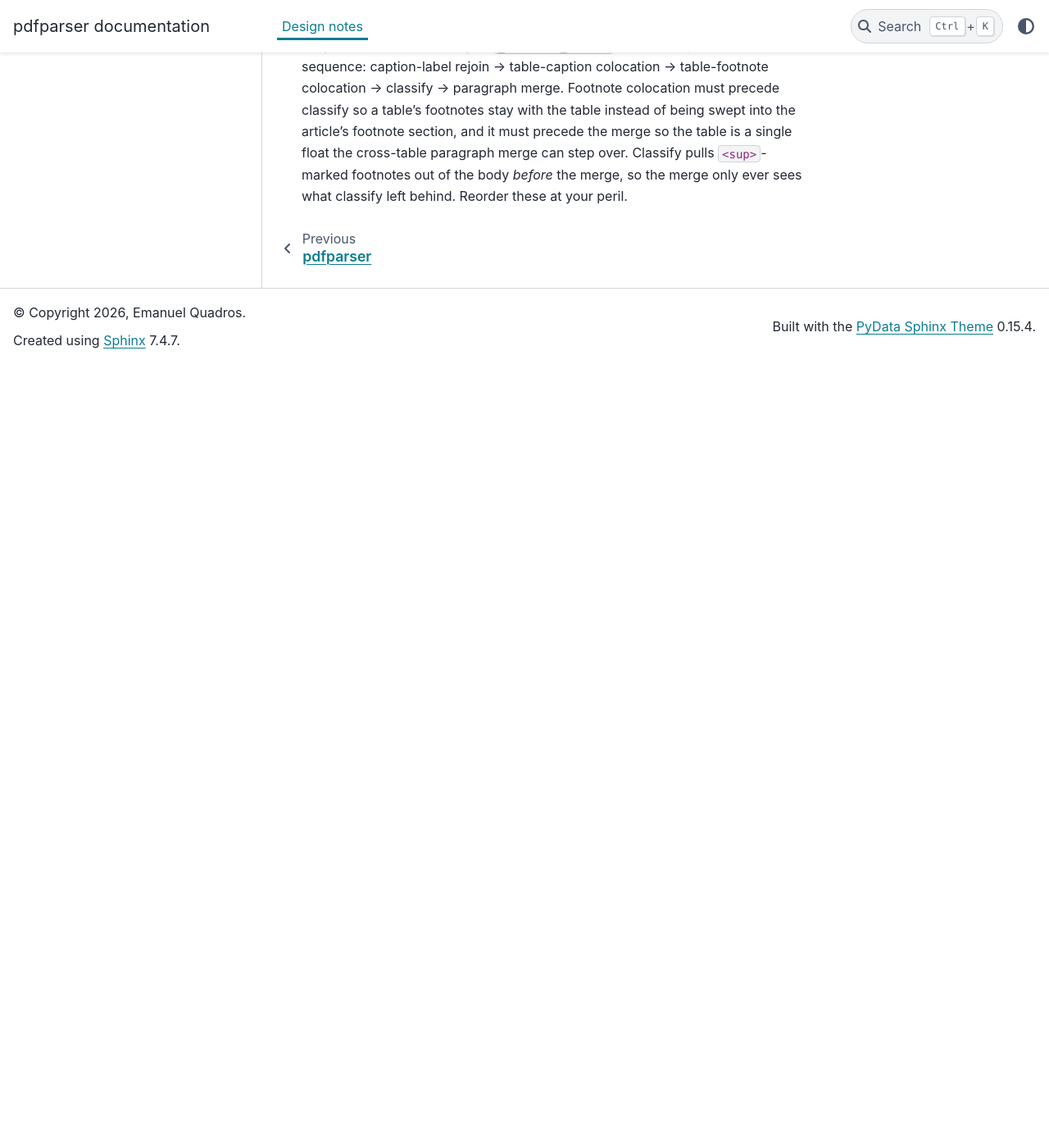
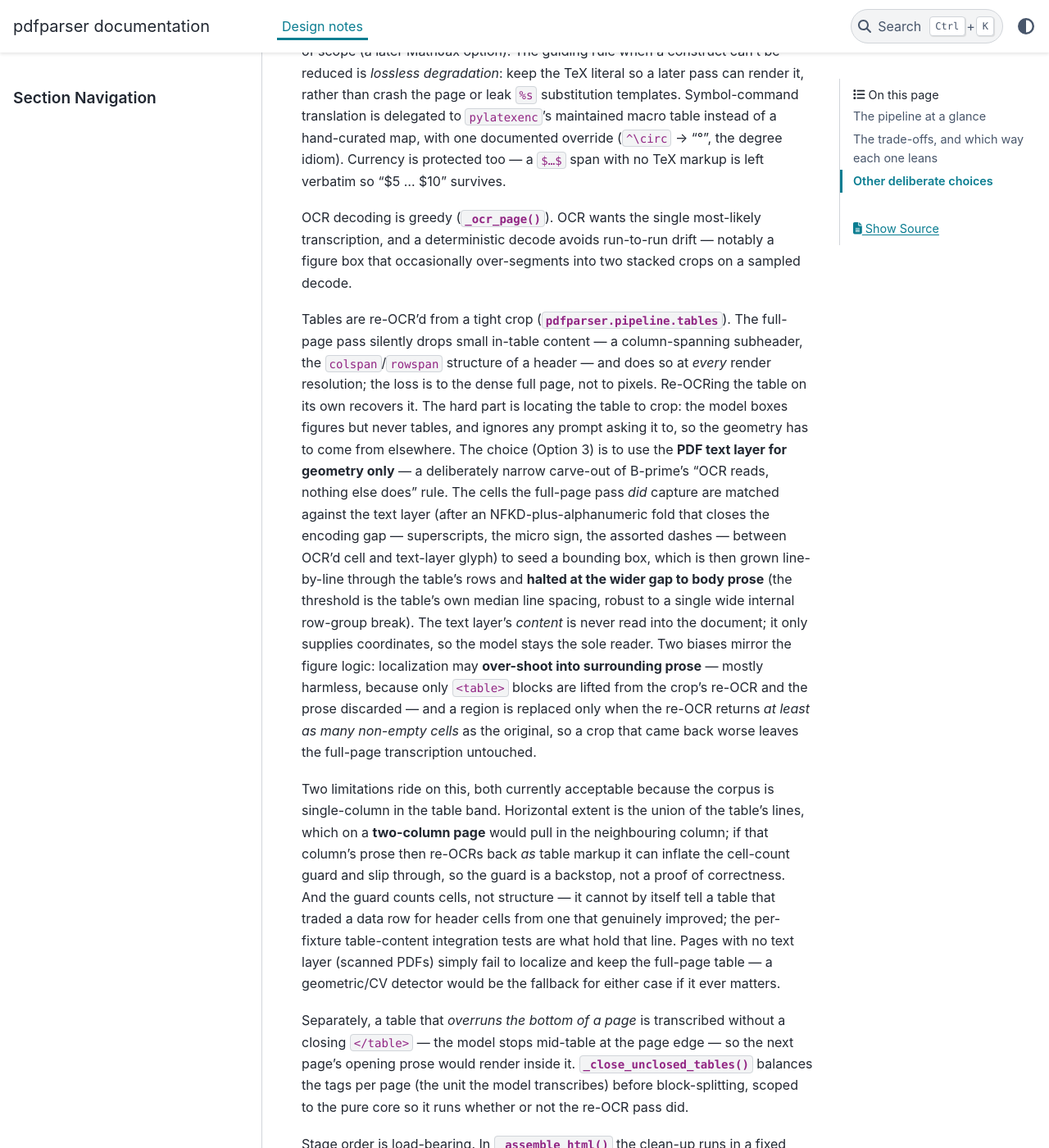
Before and after one commit to manuquadros/pdfparser, a Sphinx documentation site: the page built from docs/design.rst, in a window 1280 px wide and 1400 px high, scrolled down 5199 px. Shown: the whole window at 82% size. Built offline with Sphinx 7.4.7 and the PyData theme 0.15.4, drawn with Linux system fonts in a browser that asks for light colours; pages that are not in the unit, such as notebooks, are missing from menus; before the commit the page ends 5643 px from its top, so only the background shows below that; some of the changed text lies outside the part shown.

Commit message:
fix: Re-OCR to recover dropped table content and fix table boundary bugs

```diff
--- a/docs/design.rst
+++ b/docs/design.rst
@@ -25,6 +25,9 @@ The flow (design *B-prime*)::
      │  model.py         LightOnOCR → per-page markdown   ← the only GPU/IO seam
      ▼
     per-page markdown
+     │  tables.py        re-OCR each table region as a tight crop  ← GPU/IO leaf
+     ▼
+    per-page markdown (richer tables)
      │  markdown.py      markdown → list of block-HTML strings
      │  latex.py         inline $…$ → <sup>/<sub>/Unicode
      │  figures.py       ![image] box → cropped <figure>
@@ -46,6 +49,14 @@ rendering and OCR around.  That is what makes the hard parts unit-testable
 without a GPU: feed synthetic markdown plus blank images straight into the core
 and assert on the HTML.  When you add a stage, keep it on the pure side of the
 seam unless it genuinely needs pixels.
+
+The one GPU/IO leaf *upstream* of the core is
+:mod:`pdfparser.pipeline.tables` (the table re-OCR pass): the orchestrator runs
+it on the per-page markdown before handing the markdown to the pure core, so the
+core still sees only ``(markdown, images)`` and stays model-free.  Its own pure
+helpers — cell extraction, text folding, table-region grouping, and the
+bbox-from-the-text-layer geometry — are unit-tested directly with synthetic
+inputs; only the render-and-re-OCR wrapper touches the GPU.
 
 A note on testing: because real OCR output is the thing the heuristics actually
 face, the highest-value regression tests replay *recorded* model markdown through
@@ -157,10 +168,14 @@ internalizing because they encode this caution:
   real continuation was probably dropped by OCR, and the merge is *refused*
   rather than gluing unrelated text together.
 
-* The **acronym exception** (``_ACRONYM_HEAD_RE``):
-  an all-caps head ("TRII", "DNA") is mid-sentence, not a new-sentence capital, so
-  it is allowed through — without this, a clause split as "…TRI and" / "TRII
-  compete…" would be wrongly left in two.
+* The **identifier exception** (``_MIDSENTENCE_HEAD_RE``):
+  a continuation opening with a scientific identifier — an all-caps acronym
+  ("TRII", "DNA") or a mixed-case gene/protein name ("SpRDH", "PtTRI") — is
+  mid-sentence, not a new-sentence capital, so it is allowed through.  The tell is
+  an uppercase letter *inside* the first token (a sentence-opening word is
+  capitalized only on its first letter).  Without this, a clause split as
+  "…TRI and" / "TRII compete…", or "…carbon metabolism. The" / "SpRDH operon…",
+  is wrongly left in two.
 
 A subtlety that bites if you touch these predicates: terminal punctuation often
 hides inside a closing inline tag (``…carboxylase.</em>``).  Run sentence-end and
@@ -213,6 +228,47 @@ the single most-likely transcription, and a deterministic decode avoids
 run-to-run drift — notably a figure box that occasionally over-segments into two
 stacked crops on a sampled decode.
 
+Tables are re-OCR'd from a tight crop (:mod:`pdfparser.pipeline.tables`).  The
+full-page pass silently drops small in-table content — a column-spanning
+subheader, the ``colspan``/``rowspan`` structure of a header — and does so at
+*every* render resolution; the loss is to the dense full page, not to pixels.
+Re-OCRing the table on its own recovers it.  The hard part is locating the table
+to crop: the model boxes figures but never tables, and ignores any prompt asking
+it to, so the geometry has to come from elsewhere.  The choice (Option 3) is to
+use the **PDF text layer for geometry only** — a deliberately narrow carve-out of
+B-prime's "OCR reads, nothing else does" rule.  The cells the full-page pass
+*did* capture are matched against the text layer (after an NFKD-plus-alphanumeric
+fold that closes the encoding gap — superscripts, the micro sign, the assorted
+dashes — between OCR'd cell and text-layer glyph) to seed a bounding box, which
+is then grown line-by-line through the table's rows and **halted at the wider gap
+to body prose** (the threshold is the table's own median line spacing, robust to a
+single wide internal row-group break).  The text layer's *content* is never read
+into the document; it only supplies coordinates, so the model stays the sole
+reader.  Two biases mirror the figure logic: localization may **over-shoot into
+surrounding prose** — mostly harmless, because only ``<table>`` blocks are lifted
+from the crop's re-OCR and the prose discarded — and a region is replaced only when
+the re-OCR returns *at least as many non-empty cells* as the original, so a crop
+that came back worse leaves the full-page transcription untouched.
+
+Two limitations ride on this, both currently acceptable because the corpus is
+single-column in the table band.  Horizontal extent is the union of the table's
+lines, which on a **two-column page** would pull in the neighbouring column; if
+that column's prose then re-OCRs back *as* table markup it can inflate the
+cell-count guard and slip through, so the guard is a backstop, not a proof of
+correctness.  And the guard counts cells, not structure — it cannot by itself tell
+a table that traded a data row for header cells from one that genuinely improved;
+the per-fixture table-content integration tests are what hold that line.  Pages
+with no text layer (scanned PDFs) simply fail to localize and keep the full-page
+table — a geometric/CV detector would be the fallback for either case if it ever
+matters.
+
+Separately, a table that *overruns the bottom of a page* is transcribed without a
+closing ``</table>`` — the model stops mid-table at the page edge — so the next
+page's opening prose would render inside it.
+:func:`~pdfparser.pipeline.tables._close_unclosed_tables` balances the tags per
+page (the unit the model transcribes) before block-splitting, scoped to the pure
+core so it runs whether or not the re-OCR pass did.
+
 Stage order is load-bearing.  In
 :func:`~pdfparser.pipeline.assemble._assemble_html` the clean-up runs in a fixed
 sequence: caption-label rejoin → table-caption colocation → table-footnote
```
Also changed, not shown: 4 other files.
